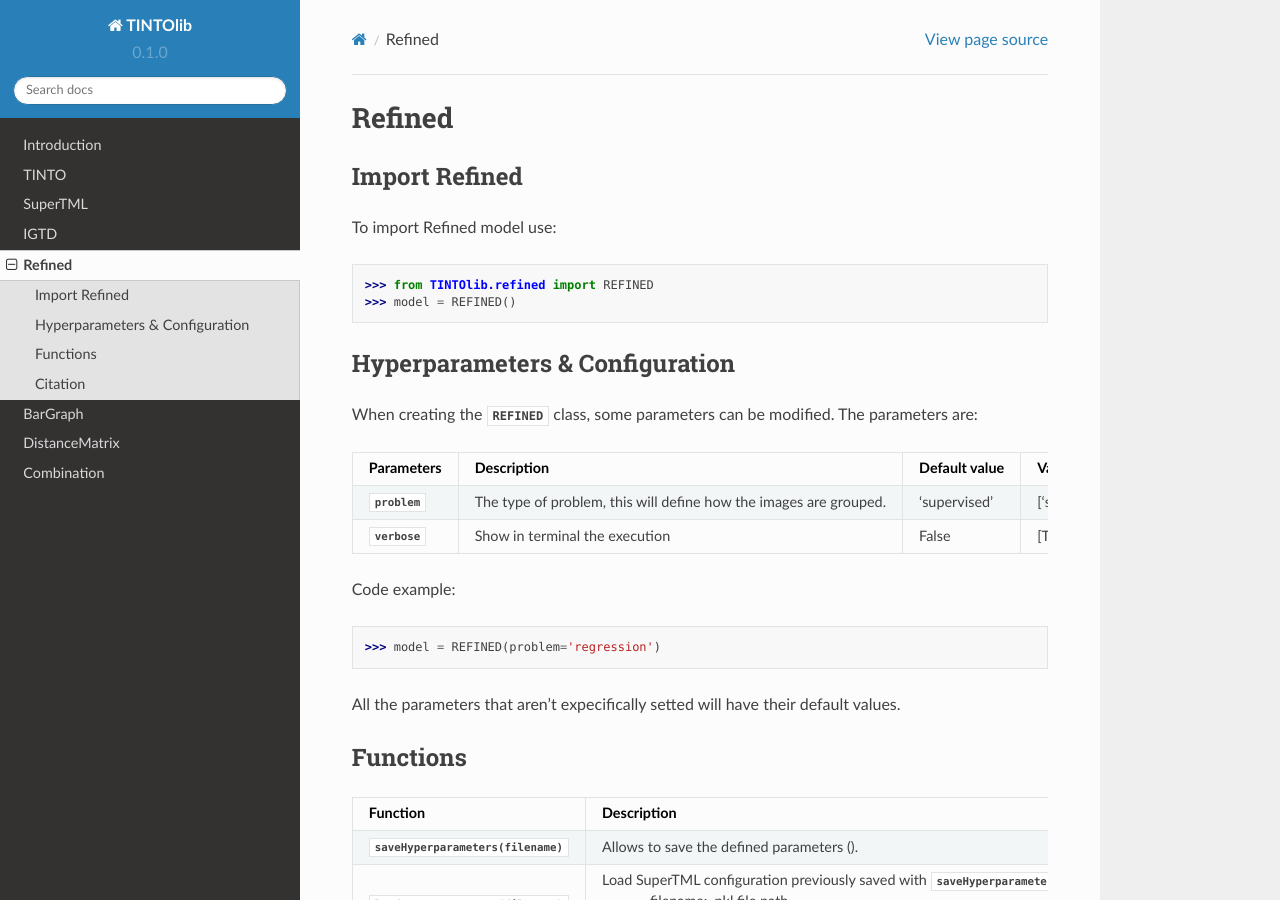
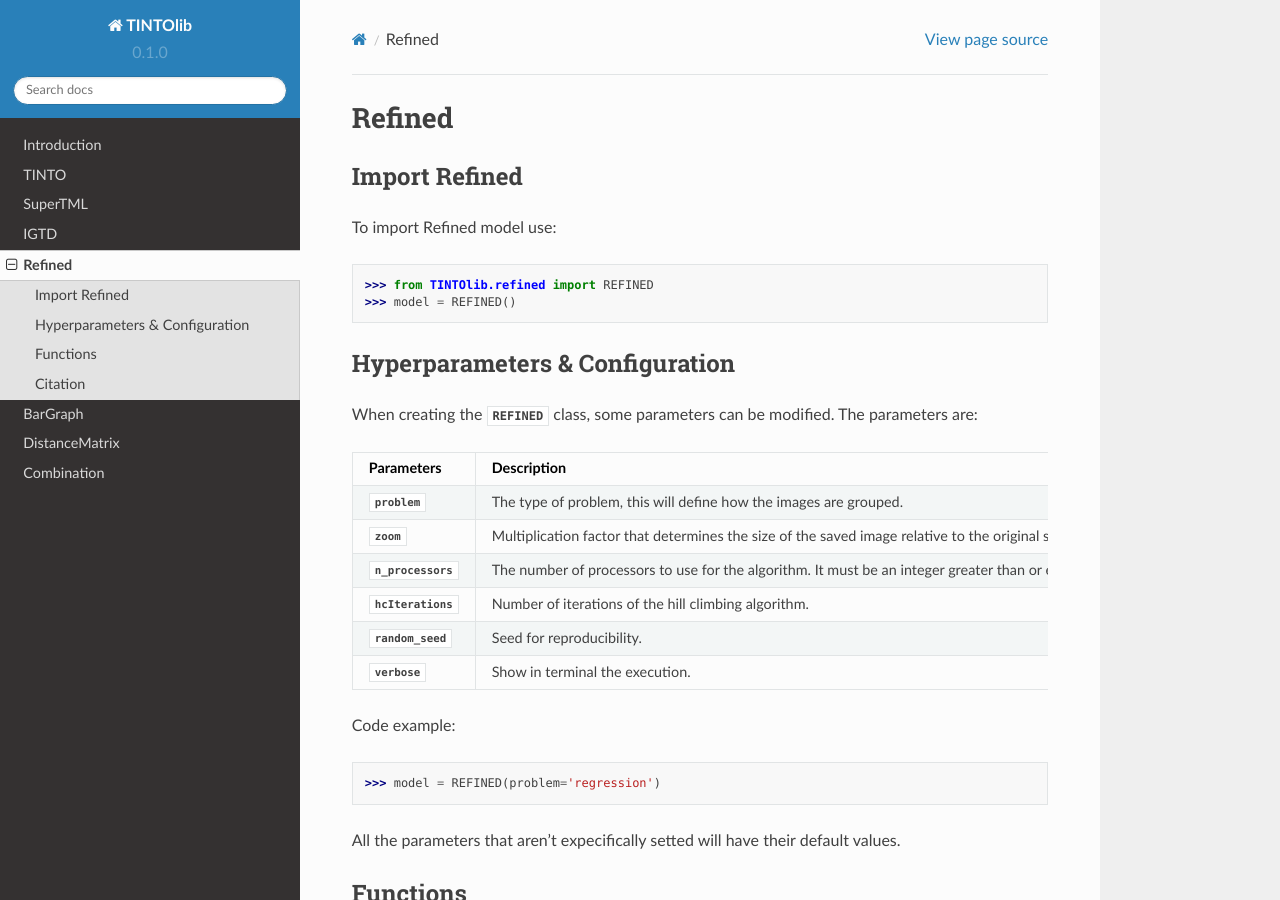
Before and after one commit to oeg-upm/TINTOlib-Documentation, a Sphinx documentation site: the page built from docs/source/refined.rst, in a window 1280 px wide and 900 px high. Built offline with Sphinx 7.4.7 and the Read the Docs theme 2.0.0, drawn with Linux system fonts in a browser that asks for light colours; pages that are not in the unit, such as notebooks, are missing from menus.

Commit message:
Update refined.rst

```diff
--- a/docs/source/refined.rst
+++ b/docs/source/refined.rst
@@ -26,8 +26,24 @@
      -  The type of problem, this will define how the images are grouped.
      -  'supervised'
      - ['supervised', 'unsupervised', 'regression']
+   * - :py:data:`zoom`
+     - Multiplication factor that determines the size of the saved image relative to the original size. Values greater than 1 will increase the size of the saved image proportionally.
+     - 1
+     - int
+   * - :py:data:`n_processors`
+     -  The number of processors to use for the algorithm. It must be an integer greater than or equal to 2.
+     -  '8'
+     - int
+   * - :py:data:`hcIterations`
+     -  Number of iterations of the hill climbing algorithm.
+     -  '5'
+     - int
+   * - :py:data:`random_seed`
+     - Seed for reproducibility.
+     - 1
+     - integer
    * - :py:data:`verbose`
-     - Show in terminal the execution
+     - Show in terminal the execution.
      - False
      - [True, False]
 
```
